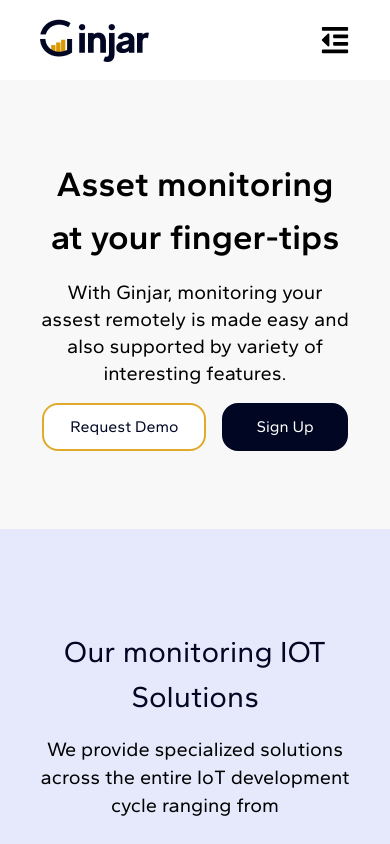
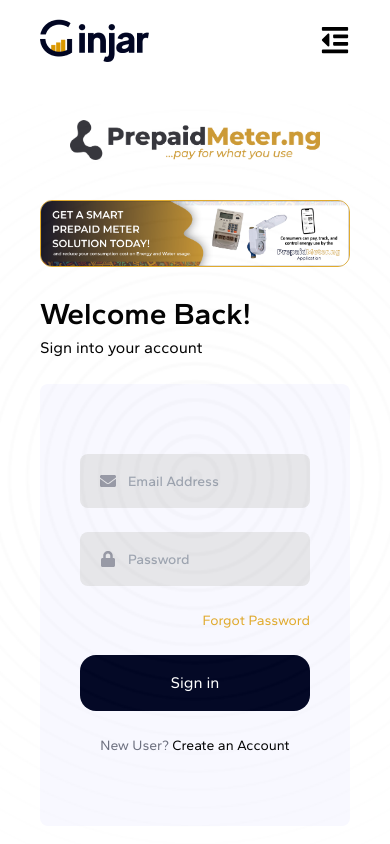
Before and after one commit to Abideen-program/tailwind, a React (Create React App) app: page /login in a window 390 px wide. Shown: the top 844 px of the page. Built offline with nearby package versions, Linux system fonts and the light colour scheme.

Commit message:
build the login page and input component

```diff
--- a/package.json
+++ b/package.json
@@ -6,13 +6,15 @@
     "@testing-library/jest-dom": "^5.16.5",
     "@testing-library/react": "^13.4.0",
     "@testing-library/user-event": "^13.5.0",
+    "formik": "^2.2.9",
     "react": "^18.2.0",
     "react-dom": "^18.2.0",
     "react-icons": "^4.8.0",
     "react-router-dom": "^6.9.0",
     "react-scripts": "5.0.1",
     "tailwind-scrollbar": "^3.0.0",
-    "web-vitals": "^2.1.4"
+    "web-vitals": "^2.1.4",
+    "yup": "^1.0.2"
   },
   "scripts": {
     "start": "react-scripts start",
--- a/src/App.jsx
+++ b/src/App.jsx
@@ -1,13 +1,20 @@
-import { clx } from "./utils/clx";
+import { createBrowserRouter, RouterProvider } from "react-router-dom";
+// import { clx } from "./utils/clx";
 import LandingPage from "./views/landingPage/landingPage";
+import Header from "./views/landingPage/header/header";
+import SignUp from "./views/SignUp/signup";
+import Login from "./views/Login/login";
+// import Input from "./components/input/input";
 // import "./output.css";
 function App() {
+  const router = createBrowserRouter([
+    { path: "/", element: <Header />, children: [
+      {index: true, element: <LandingPage />},
+      {path: 'login', element: <Login />}
+    ] },
+  ]);
 
-  return (
-    <>
-      <LandingPage />
-    </>
-  );
+  return <RouterProvider router={router} />;
 }
 
 export default App;
--- /dev/null
+++ b/src/components/input/input.jsx
@@ -0,0 +1,99 @@
+import { useState } from "react";
+import { clx } from "../../utils/clx";
+import Text from "../text";
+import { AiOutlineEye, AiOutlineEyeInvisible } from "react-icons/ai";
+
+const Input = ({
+  type = 'text',
+  label,
+  leftIcon,
+  rightIcon,
+  name,
+  onchange,
+  onblur,
+  onfocus,
+  value,
+  defaultvalue,
+  placeholder,
+  errorMassage,
+  inputClass,
+  disabled,
+  borderColor,
+  variant = "primary",
+}) => {
+  const classes = clx("flex flex-col space-y-2");
+
+  const inputClasses = clx(
+    `flex items-center select-none space-x-3 border-${borderColor} rounded-[8px] py-[15px] px-[20px]`,
+    variant === "primary" && "bg-[#E6E6E9] dark:bg-[#1B1D26]",
+    variant === "secondary" && "bg-secondary-dark",
+    variant === "outlined" && "bg-transparent border-[2px]  border-gray-400",
+    inputClass
+  );
+
+  const [isPasswordVisible, setPasswordVisible] = useState(false);
+
+  return (
+    <div className={classes}>
+      {label && (
+        <label htmlFor={name}>
+          <Text as="span" weight="medium" classname="text-[15px] lg:text-base">
+            {label}
+          </Text>
+        </label>
+      )}
+
+      <div className={inputClasses}>
+        {/* Left Icon */}
+       <div>{leftIcon}</div>
+
+        <input
+          type={type === "password" && isPasswordVisible ? "text" : type}
+          name={name}
+          id={name}
+          value={value}
+          defaultValue={defaultvalue}
+          onChange={onchange}
+          onBlur={onblur}
+          onFocus={onfocus}
+          placeholder={placeholder}
+          disabled={disabled}
+          className={` flex-1 font-gantari font-[500] outline-none select-none placeholder:select-none placeholder:text-[14px] lg:placeholder:text-base bg-transparent ${
+            variant === "secondary" && "placeholder-white"
+          } dark:text-[#e6e6e9]`}
+        />
+
+        {/* right icon */}
+        {type === "password" ? (
+          isPasswordVisible ? (
+            <AiOutlineEye
+              className="text-[#9799A5] hover:text-[#8280A5] text-[20px] cursor-pointer"
+              onClick={() => setPasswordVisible((state) => !state)}
+            />
+          ) : (
+            <AiOutlineEyeInvisible
+              className="text-[#9799A5] hover:text-[#8280A5] text-[20px] cursor-pointer"
+              onClick={() => setPasswordVisible((state) => !state)}
+            />
+          )
+        ) : (
+          <div>{rightIcon}</div>
+        )}
+      </div>
+
+      {/* errormassage */}
+
+      {errorMassage && (
+        <Text
+          as="span"
+          weight="medium"
+          classname="text-[15px] lg:text-base text-red-600"
+        >
+          {errorMassage}
+        </Text>
+      )}
+    </div>
+  );
+};
+
+export default Input;
--- /dev/null
+++ b/src/views/Login/login.jsx
@@ -0,0 +1,75 @@
+import { clx } from "../../utils/clx";
+import Text from "../../components/text";
+import Input from "../../components/input/input";
+import { FaEnvelope, FaLock } from "react-icons/fa";
+import Button from "../../components/button/button";
+import LoginSmallScreen from "./loginSmallHeader";
+
+const Login = () => {
+  const classes = clx(
+    "px-0 lg:px-10 lg:h-[calc(100vh_-_150px)] lg:flex justify-between items-center space-y-6"
+  );
+  return (
+    <div className="relative flex flex-col px-10 space-y-6">
+      <LoginSmallScreen />
+      <img
+        src="assets/images/spiral-background.jpg"
+        className="absolute inset-0 object-cover lg:object-fill w-full h-full opacity-[1.5%] lg:opacity-[2%]"
+        alt="spiral background"
+      />
+
+      <div className={classes}>
+        <div className="flex flex-col flex-1 z-50">
+          <Text as="h1" classname="text-[30px] md:text-[64px] font-semibold">
+            Welcome Back!
+          </Text>
+
+          <Text as="h4" classname="md:text-[24px]">
+            Sign into your account
+          </Text>
+        </div>
+
+        <form className="bg-[#F8F8FF] rounded-lg py-[70px] px-10 md:px-[50px] flex-[0.8] z-50">
+          <div className="flex flex-col space-y-6">
+            <Input
+              name="email"
+              type="email"
+              placeholder="Email Address"
+              value=""
+              leftIcon={<FaEnvelope className="text-[#9799A5]" />}
+            />
+
+            <Input
+              name="password"
+              type="password"
+              placeholder="Password"
+              value=""
+              leftIcon={<FaLock className="text-[#9799A5]" />}
+            />
+
+            <Text
+              as="h4"
+              href="login"
+              classname="text-secondary-dark text-[14px] lg:text-base text-right"
+            >
+              Forgot Password
+            </Text>
+
+            <Button buttonType="submit">Sign in</Button>
+
+            <Text
+              as="p"
+              classname="text-center text-[14px] lg:text-base"
+              href="/signup"
+            >
+              <span className="text-[#6C6F7F]">New User?</span> Create an
+              Account
+            </Text>
+          </div>
+        </form>
+      </div>
+    </div>
+  );
+};
+
+export default Login;
--- /dev/null
+++ b/src/views/Login/loginSmallHeader.jsx
@@ -0,0 +1,24 @@
+const LoginSmallScreen = () => {
+  return (
+    <>
+      <div className="lg:hidden">
+        <div className="my-[40px]">
+          <img
+            src="assets/images/logo2.png"
+            alt="logo"
+            className="w-[250px] mx-auto"
+          />
+        </div>
+        <div className="border-[1px] border-secondary-dark w-full rounded-[12px] bg-[#D9D9D9] overflow-hidden">
+          <img
+            src="assets/images/login-banner.png"
+            alt="logo"
+            className="w-[100%] object-fill"
+          />
+        </div>
+      </div>
+    </>
+  );
+};
+
+export default LoginSmallScreen
--- /dev/null
+++ b/src/views/SignUp/signup.jsx
@@ -0,0 +1,116 @@
+import React from "react";
+import Input from "../../components/input/input";
+import { useFormik } from "formik";
+import * as Yup from "yup";
+import { FaEnvelope, FaUser, FaLock } from "react-icons/fa";
+import { clx } from "../../utils/clx";
+import Button from "../../components/button/button";
+
+const SignUp = () => {
+  const [validationAttempt, setValidationAttempt] = React.useState(false);
+
+  const formValue = {
+    email: "",
+    age: "",
+    password: "",
+    confirmPassword: "",
+  };
+
+  const onSubmit = () => {
+    console.log("submitting");
+  };
+
+  const validationSchema = Yup.object().shape({
+    email: Yup.string()
+      .email("Enter a valid email")
+      .required("Please enter your email address"),
+
+    age: Yup.number().positive().integer().required("Please enter your age"),
+
+    password: Yup.string()
+      .min(8)
+      .matches(/^(?=.*[a-z])(?=.*[A-Z])(?=.*[0-9])(?=.*[!@#$%^&*])(?=.{8,})/, {
+        message:
+          "Must Contain One Uppercase, One Lowercase, One Number and One Special Case Character",
+      })
+      .required("Enter your password"),
+
+    confirmPassword: Yup.string()
+      .oneOf([Yup.ref("password"), null], "Password must match")
+      .required("Confirm your password"),
+  });
+
+  const formik = useFormik({
+    initialValues: formValue,
+    onSubmit,
+    validationSchema,
+    validateOnChange: validationAttempt,
+    validateOnBlur: false,
+  });
+
+  console.log(formik);
+
+  return (
+    <form onSubmit={formik.handleSubmit}>
+      <div className="flex flex-col space-y-6 p-20">
+        <Input
+          type="email"
+          label="Email"
+          name="email"
+          placeholder="Enter your email address"
+          leftIcon={<FaEnvelope className="text-[#9799A5]" />}
+          value={formik.values.email}
+          onchange={formik.handleChange}
+          onblur={formik.handleBlur}
+          errorMassage={formik.errors.email}
+        />
+
+        <Input
+          type="number"
+          label="Age"
+          name="age"
+          placeholder="Enter your age"
+          leftIcon={<FaUser className="text-[#9799A5]" />}
+          value={formik.values.age}
+          onblur={formik.handleBlur}
+          onchange={formik.handleChange}
+          errorMassage={formik.errors.age}
+        />
+
+        <Input
+          type="password"
+          label="Password"
+          name="password"
+          placeholder="Enter your password"
+          leftIcon={<FaLock className="text-[#9799A5]" />}
+          value={formik.values.password}
+          onblur={formik.handleBlur}
+          onchange={formik.handleChange}
+          errorMassage={formik.errors.password}
+        />
+
+        <Input
+          type="password"
+          label="Confirm Password"
+          name="confirmPassword"
+          placeholder="Confirm your password"
+          leftIcon={<FaLock className="text-[#9799A5]" />}
+          value={formik.values.confirmPassword}
+          onblur={formik.handleBlur}
+          onchange={formik.handleChange}
+          errorMassage={formik.errors.confirmPassword}
+        />
+
+        <Button
+          buttonType="submit"
+          classname="w-full text-[14px] lg:text-base "
+          onclick={() => setValidationAttempt(true)}
+        >
+          Sign in
+        </Button>
+      </div>
+    </form>
+  );
+};
+
+export default SignUp;
--- a/src/views/landingPage/header/header.jsx
+++ b/src/views/landingPage/header/header.jsx
@@ -3,6 +3,7 @@
 import Text from "../../../components/text";
 import Button from "../../../components/button/button";
 import { FaOutdent, FaTimes } from "react-icons/fa";
+import { Outlet } from "react-router-dom";
 
 const Header = () => {
   const classes = clx(
@@ -23,6 +24,7 @@
   };
 
   return (
+    <>
       <div className={classes}>
         <div className="md:basis-[20%]">
           <img src="assets/images/logo.png" alt="" />
@@ -52,13 +54,14 @@
           <li>
             <div className="flex flex-row space-x-4">
               <Button
+                href={"login"}
                 type="primary"
                 size="small"
                 variant="outlined"
               >
                 Sign In
               </Button>
-            <Button size="medium" variant="contained">
+              <Button href={"login"} size="small" variant="contained">
                 Sign Up
               </Button>
             </div>
@@ -108,12 +111,7 @@
                 >
                   Sign In
                 </Button>
-              <Button
-
-                size="small"
-                variant="contained"
-                classname=""
-              >
+                <Button size="small" variant="contained" classname="">
                   Sign Up
                 </Button>
               </div>
@@ -128,6 +126,8 @@
           <FaOutdent onClick={showNav} />
         </div>
       </div>
+      <Outlet />
+    </>
   );
 };
 
--- a/src/views/landingPage/landingPage.jsx
+++ b/src/views/landingPage/landingPage.jsx
@@ -4,12 +4,11 @@
 import Footer from "./body/footer";
 import GinjarFeatures from "./body/ginjarFeatures";
 import SecondBody from "./body/secondBody";
-import Header from "./header/header";
+// import Header from "./header/header";
 
 const LandingPage = () => {
   return (
     <>
-      <Header />
       <Body />
       <SecondBody />
       <GinjarFeatures />
```
Also changed, not shown: 1 other file (tests, documents, lock files or other folders). Lines whose indentation alone changed are shown as unchanged.
